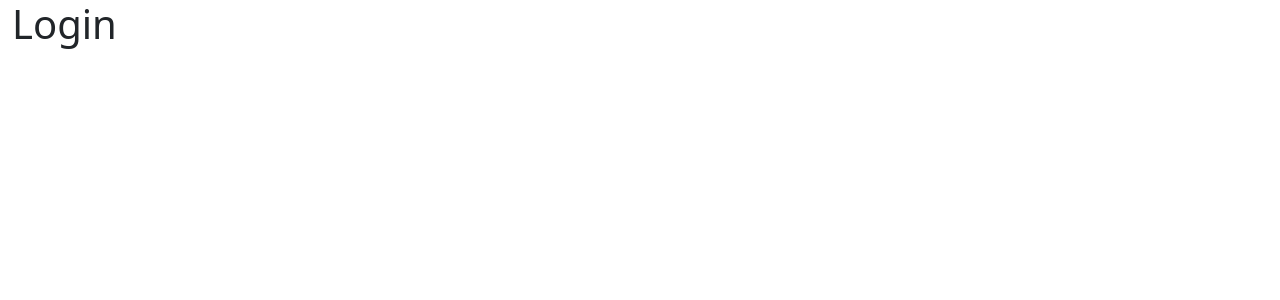
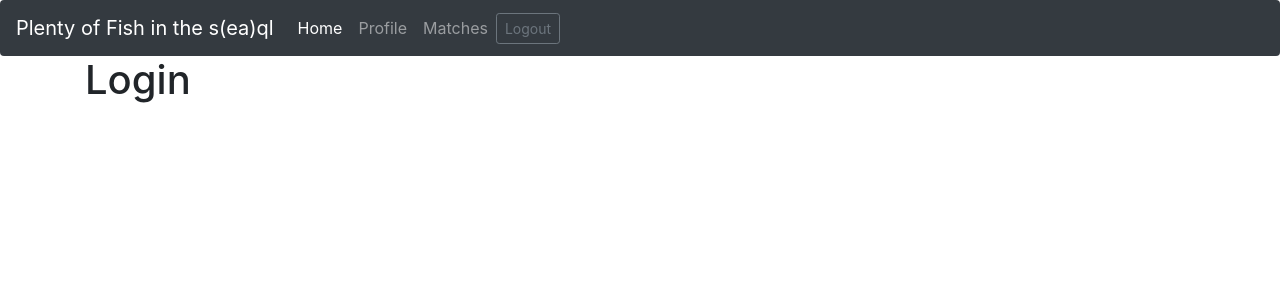
Before and after one commit to CadeMichael/dataBasesFinal, a Flask app: page / in a window 1280 px wide. Before the commit the part shown is almost empty. Shown: the top 300 px of the page. Run offline with Flask 2, Linux system fonts and the light colour scheme; some libraries are stand-ins or nearby versions.

Commit message:
flask basic template

```diff
--- a/flaskVersion/__init__.py
+++ b/flaskVersion/__init__.py
@@ -7,7 +7,15 @@ def create_app():
     app = Flask(__name__)
 
     @app.route('/')
-    def login():
+    def s_login():
         return render_template('login.html')
 
+    @app.route('/profile')
+    def s_profile():
+        return render_template('profile.html')
+
+    @app.route('/matches')
+    def s_matches():
+        return render_template('matches.html')
+
     return app
--- a/flaskVersion/templates/base.html
+++ b/flaskVersion/templates/base.html
@@ -6,16 +6,33 @@
   <meta name="viewport" content="width=device-width, initial-scale=1">
 
   <!-- Bootstrap CSS -->
-  <link href="https://cdn.jsdelivr.net/npm/bootstrap@5.1.3/dist/css/bootstrap.min.css" rel="stylesheet" integrity="sha384-1BmE4kWBq78iYhFldvKuhfTAU6auU8tT94WrHftjDbrCEXSU1oBoqyl2QvZ6jIW3" crossorigin="anonymous">
-
+  <link rel="stylesheet" href="https://cdn.jsdelivr.net/npm/bootstrap@4.0.0/dist/css/bootstrap.min.css" integrity="sha384-Gn5384xqQ1aoWXA+058RXPxPg6fy4IWvTNh0E263XmFcJlSAwiGgFAW/dAiS6JXm" crossorigin="anonymous">
   <title>{% block title %}{% endblock %}</title>
 </head>
 <body>
-
-  {% block content %}
-  {% endblock %}
-
+    <nav class="navbar rounded navbar-expand-lg navbar-dark bg-dark justify-content-between">
+      <a class="navbar-brand" href="/profile">Plenty of Fish in the s(ea)ql</a>
+      <button class="navbar-toggler" type="button" data-toggle="collapse" data-target="#navbarNavAltMarkup" aria-controls="navbarNavAltMarkup" aria-expanded="false" aria-label="Toggle navigation">
+        <span class="navbar-toggler-icon"></span>
+      </button>
+      <div class="collapse navbar-collapse" id="navbarNavAltMarkup">
+        <div class="navbar-nav">
+          <a class="nav-item nav-link active" href="#">Home <span class="sr-only">(current)</span></a>
+          <a class="nav-item nav-link" href="/profile">Profile</a>
+          <a class="nav-item nav-link" href="/matches">Matches</a>
+          <form class="form-inline" id="logout">
+            <button class="btn btn-sm btn-outline-secondary" type="button">Logout</button>
+          </form>
+        </div>
+      </div>
+    </nav>
+  <div class="container">
+    {% block content %}
+    {% endblock %}
+  </div>
   <!-- Bootstrap js -->
-  <script src="https://cdn.jsdelivr.net/npm/bootstrap@5.1.3/dist/js/bootstrap.bundle.min.js" integrity="sha384-ka7Sk0Gln4gmtz2MlQnikT1wXgYsOg+OMhuP+IlRH9sENBO0LRn5q+8nbTov4+1p" crossorigin="anonymous"></script>
+  <script src="https://code.jquery.com/jquery-3.2.1.slim.min.js" integrity="sha384-KJ3o2DKtIkvYIK3UENzmM7KCkRr/rE9/Qpg6aAZGJwFDMVNA/GpGFF93hXpG5KkN" crossorigin="anonymous"></script>
+  <script src="https://cdn.jsdelivr.net/npm/popper.js@1.12.9/dist/umd/popper.min.js" integrity="sha384-ApNbgh9B+Y1QKtv3Rn7W3mgPxhU9K/ScQsAP7hUibX39j7fakFPskvXusvfa0b4Q" crossorigin="anonymous"></script>
+  <script src="https://cdn.jsdelivr.net/npm/bootstrap@4.0.0/dist/js/bootstrap.min.js" integrity="sha384-JZR6Spejh4U02d8jOt6vLEHfe/JQGiRRSQQxSfFWpi1MquVdAyjUar5+76PVCmYl" crossorigin="anonymous"></script>
 </body>
 </html>
--- a/flaskVersion/templates/login.html
+++ b/flaskVersion/templates/login.html
@@ -4,8 +4,6 @@
 
 {% block content %}
 
-<div class="container-fluid">
   <h1> Login </h1>
-</div>
 
 {% endblock %}
```
Also changed, not shown: flaskVersion/templates/matches.html (renamed from flaskVersion/templates/profile.html, +6 -2 lines), 1 other file.
